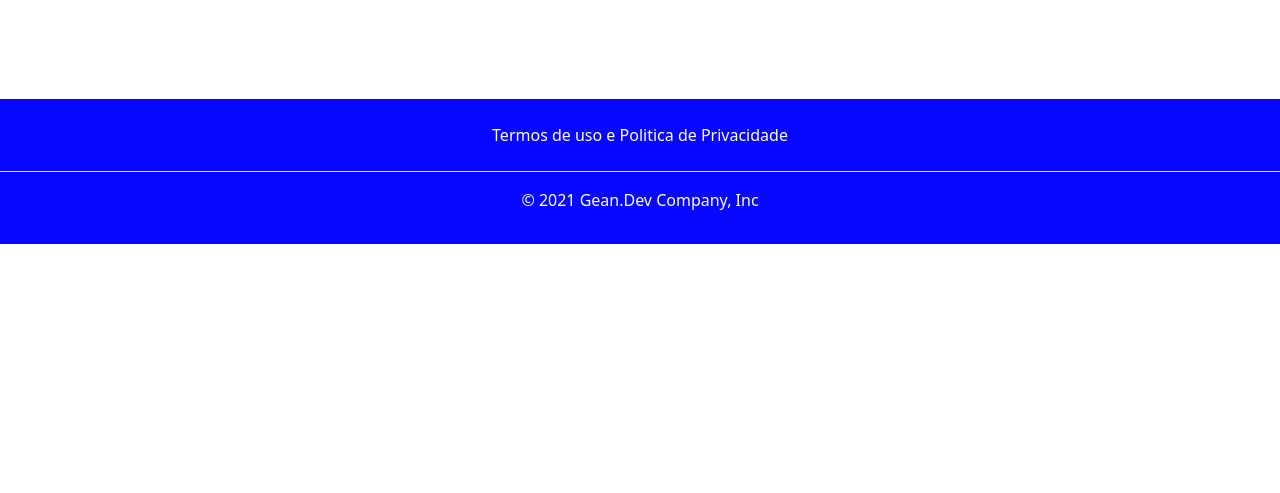
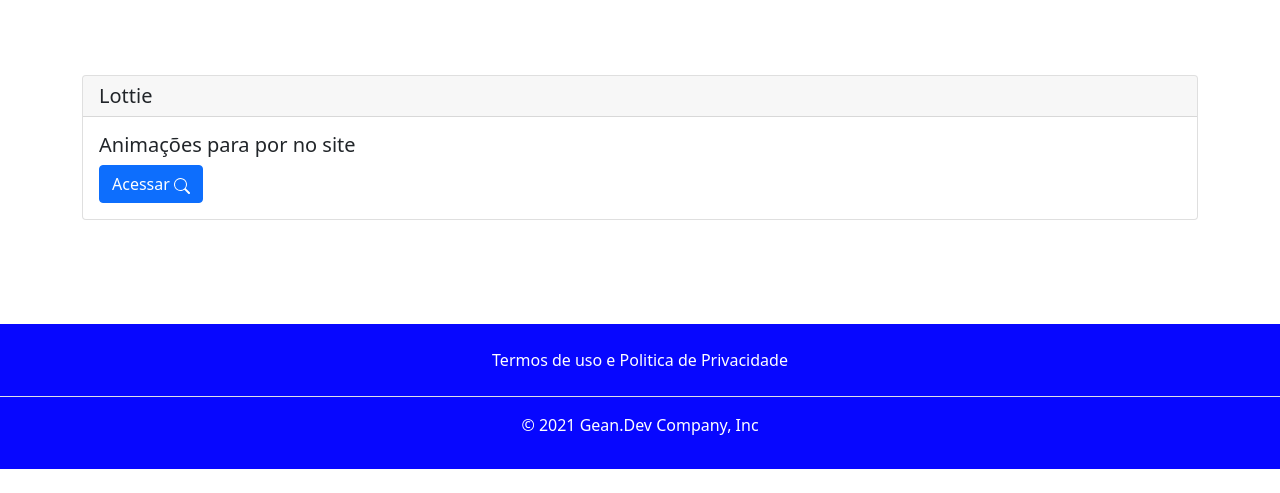
Before and after one commit to geanderson-062/meu-portfolio, a plain HTML site: page screens/public/light_mode/link.html in a window 1280 px wide. Shown: the part 3953-4446 px from the top of the page. Before the commit the page ends 4221 px from the top, so only its background shows below. Drawn offline with nearby package versions, Linux system fonts and the light colour scheme.

Commit message:
27/03/2022
novos links uteis

```diff
--- a/screens/public/light_mode/link.html
+++ b/screens/public/light_mode/link.html
@@ -297,6 +297,20 @@
     </div>
    </div>
 
+   <div class="text-white text-center container pricing-header px-3 py-3 pt-md-5 pb-md-4 mx-auto text-center text-dark">
+    <h1 class="display-4"></h1>
+  </div>
+
+  <div class="card">
+    <h5 class="card-header">Lottie</h5>
+    <div class="card-body">
+      <h5 class="card-title">Animações para por no site</h5>
+      <a href="https://lottiefiles.com/" class="btn btn-primary">Acessar  <svg xmlns="http://www.w3.org/2000/svg" width="16" height="16" fill="currentColor" class="bi bi-search" viewBox="0 0 16 16">
+        <path d="M11.742 10.344a6.5 6.5 0 1 0-1.397 1.398h-.001c.03.04.062.078.098.115l3.85 3.85a1 1 0 0 0 1.415-1.414l-3.85-3.85a1.007 1.007 0 0 0-.115-.1zM12 6.5a5.5 5.5 0 1 1-11 0 5.5 5.5 0 0 1 11 0z"/>
+      </svg></a>
+    </div>
+   </div>
+
         <div class="text-white text-center container pricing-header px-3 py-3 pt-md-5 pb-md-4 mx-auto text-center text-dark">
             <h1 class="display-4"></h1>
           </div>
```
Also changed, not shown: index.html (+1 -1 lines), screens/dark_index.html (+1 -1 lines), screens/light_index.html (+1 -1 lines), screens/public/dark_mode/link.html (+14 -0 lines).
